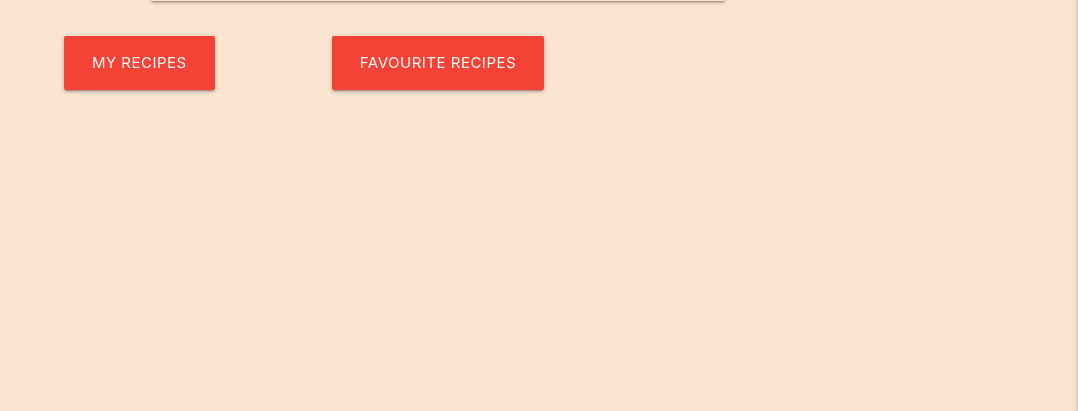
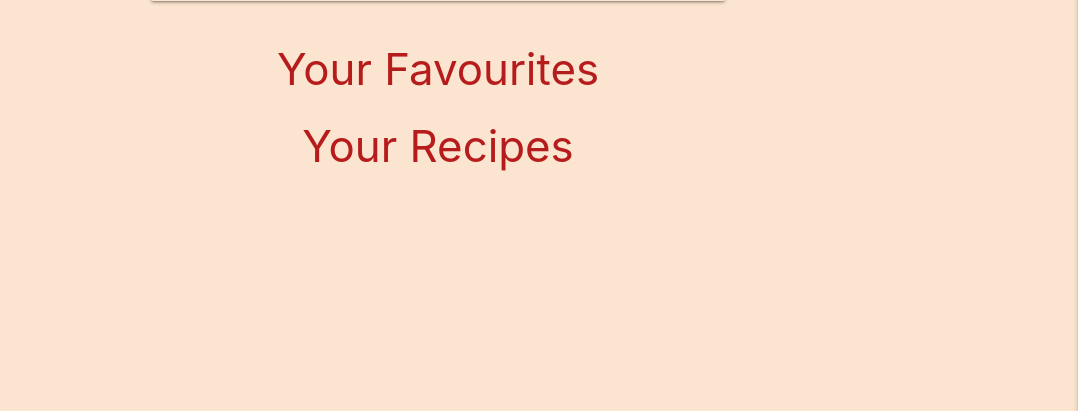
Before and after one commit to paulvmking/Pal-lette, a Flask app: template templates/profile.html in a window 1280 px wide. Shown: the part 213-624 px from the top of the page, without its empty margins (202-1280 px from the left). Run offline with Flask 2, Linux system fonts and the light colour scheme; the template is opened without the code that fills it, so the values that code supplies are empty; some libraries are stand-ins or nearby versions.

Commit message:
Added basic layout of profile page

```diff
--- a/app.py
+++ b/app.py
@@ -78,9 +78,13 @@ def profile(username):
 
     username = mongo.db.users.find_one(
         {"username": session["user"]})["username"]
+    users = list(mongo.db.users.find())
+    recipes = list(mongo.db.recipes.find())
 
     if session["user"]:
-        return render_template("profile.html", username=username)
+        return render_template(
+            "profile.html", username=username, users=users,
+            recipes=recipes)
 
     return redirect(url_for("login"))
 
--- a/templates/profile.html
+++ b/templates/profile.html
@@ -11,12 +11,35 @@
     </div>
 </div>
 
+<h3 class="red-text text-darken-4 center-align">Your Favourites</h3>
+
+{% for user in users %}
 <div class="row center-align">
-        <div class="col s4">
-            <a class="waves-effect waves-light red btn-large">My Recipes</a>
+    <div class="col s12">
+        <p>{{ user.favourite_recipes }}</p>
     </div>
-        <div class="col s4">
-            <a class="waves-effect waves-light red btn-large">Favourite Recipes</a>
+</div>
+{% endfor %}
+
+<h3 class="red-text text-darken-4 center-align">Your Recipes</h3>
+
+{% for recipe in recipes %}
+{% if recipe.created_by == username %}
+
+<div class="row">
+    <div class="col s12 m12">
+      <div class="card blue-grey darken-1">
+        <div class="card-content white-text">
+          <span class="card-title center-align">{{ recipe.recipe_name }}</span>
+        </div>
+      </div>
+    </div>
   </div>
 
+{% else %}
+
+
+{% endif %}
+{% endfor %}
+
 {% endblock %}
```
Lines whose indentation alone changed are shown as unchanged.
